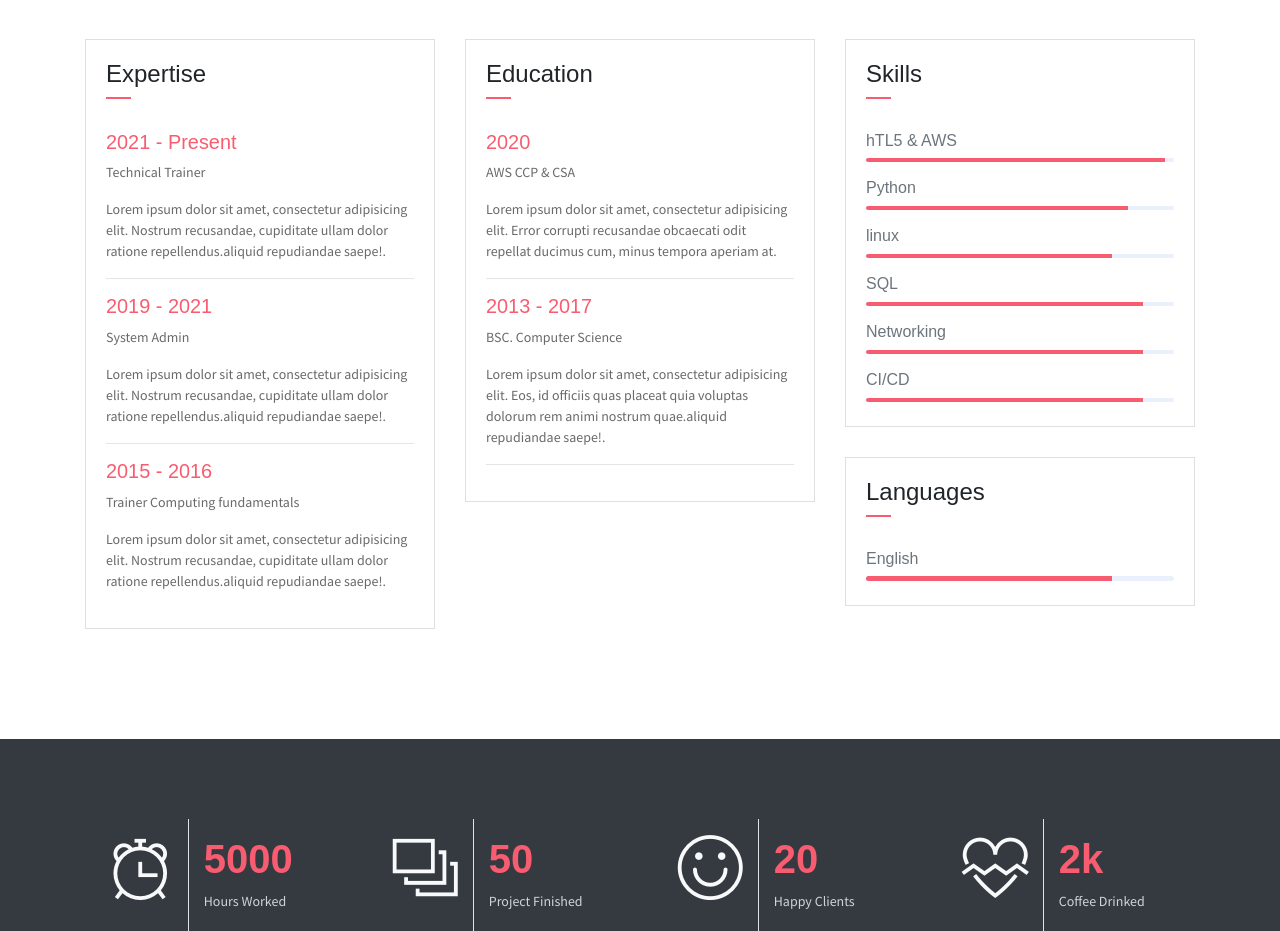
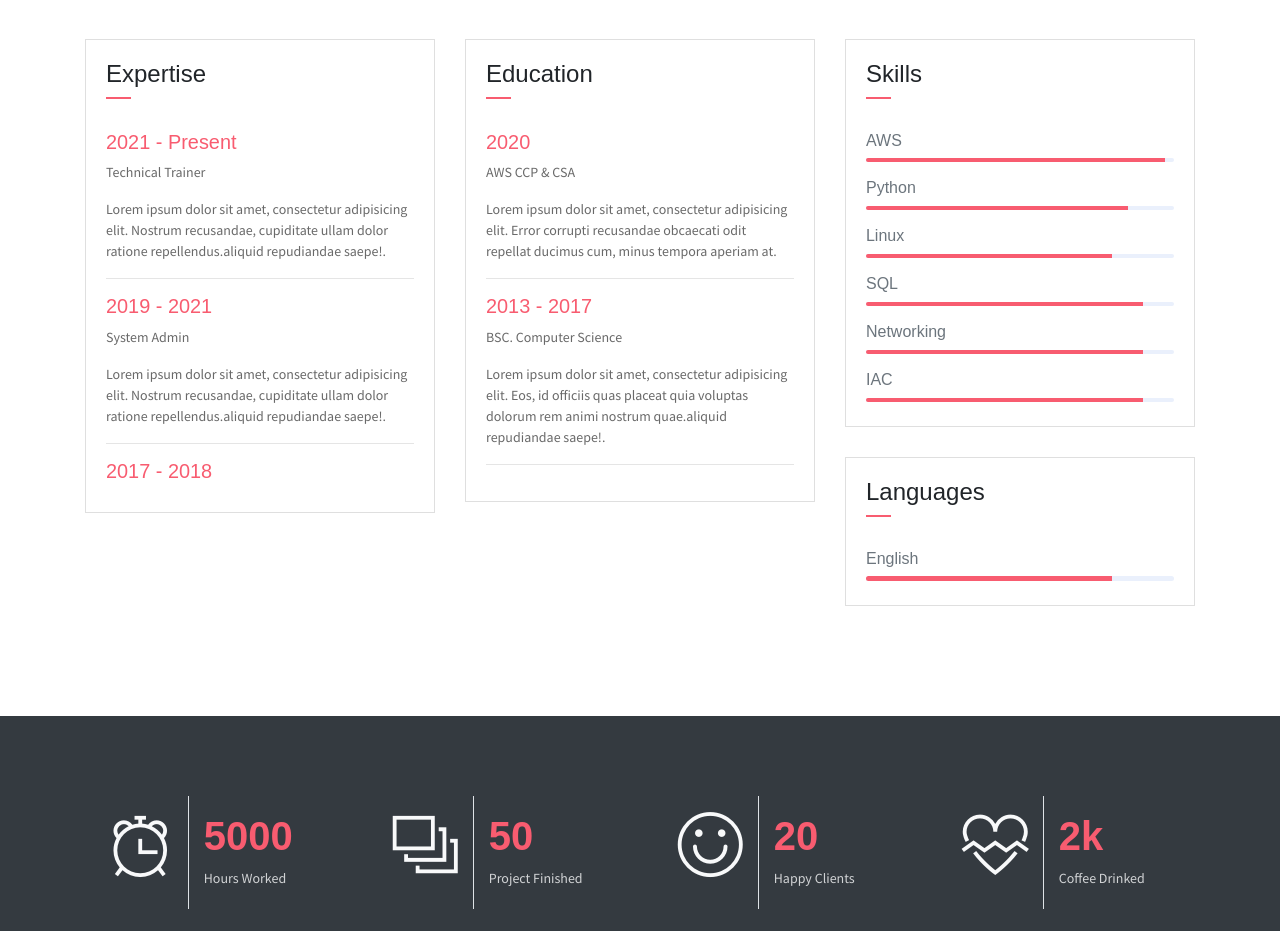
Before and after one commit to destleon/Joseph, a plain HTML site: page index.html in a window 1280 px wide. Shown: the part 1340-2271 px from the top of the page. Drawn offline with Linux system fonts and the light colour scheme; some packages are replaced by stand-ins of ours.

Commit message:
MORE WORK

```diff
--- a/index.html
+++ b/index.html
@@ -150,9 +150,8 @@
                             <P>System Admin</P>
                             <P class="subtitle">Lorem ipsum dolor sit amet, consectetur adipisicing elit. Nostrum recusandae, cupiditate ullam dolor ratione repellendus.aliquid repudiandae saepe!.</P>
                             <hr>
-                            <h6 class="title text-danger">2015 - 2016</h6>
-                            <P>Trainer Computing fundamentals</P>
-                            <P class="subtitle">Lorem ipsum dolor sit amet, consectetur adipisicing elit. Nostrum recusandae, cupiditate ullam dolor ratione repellendus.aliquid repudiandae saepe!.</P>
+                            <h6 class="title text-danger">2017 - 2018</h6>
+
                         </div>
                     </div>
                 </div>
@@ -187,7 +186,7 @@
                             </div>
                         </div>
                         <div class="card-body pb-2">
-                           <h6>hTL5 &amp; AWS </h6>
+                           <h6> AWS </h6>
                             <div class="progress mb-3">
                                 <div class="progress-bar bg-danger" role="progressbar" style="width: 97%" aria-valuenow="25" aria-valuemin="0" aria-valuemax="100"></div>
                             </div>
@@ -195,7 +194,7 @@
                             <div class="progress mb-3">
                                 <div class="progress-bar bg-danger" role="progressbar" style="width: 85%" aria-valuenow="25" aria-valuemin="0" aria-valuemax="100"></div>
                             </div>
-                            <h6>linux</h6>
+                            <h6>Linux</h6>
                             <div class="progress mb-3">
                                 <div class="progress-bar bg-danger" role="progressbar" style="width: 80%" aria-valuenow="50" aria-valuemin="0" aria-valuemax="100"></div>
                             </div>
@@ -207,7 +206,7 @@
                             <div class="progress mb-3">
                                 <div class="progress-bar bg-danger" role="progressbar" style="width: 90%" aria-valuenow="75" aria-valuemin="0" aria-valuemax="100"></div>
                             </div>
-                            <h6>CI/CD</h6>
+                            <h6>IAC</h6>
                             <div class="progress mb-3">
                                 <div class="progress-bar bg-danger" role="progressbar" style="width: 90%" aria-valuenow="75" aria-valuemin="0" aria-valuemax="100"></div>
                             </div>
```
